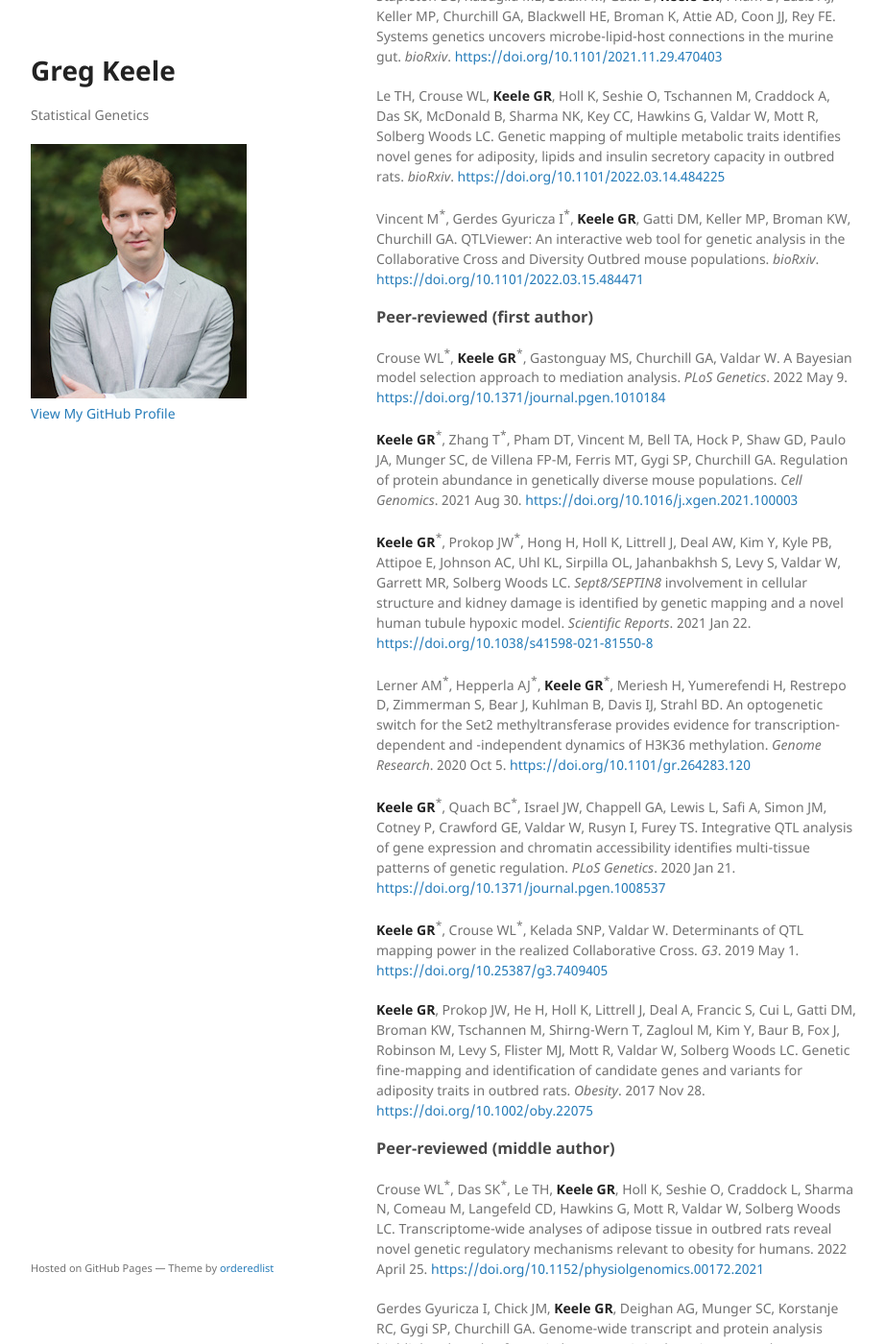
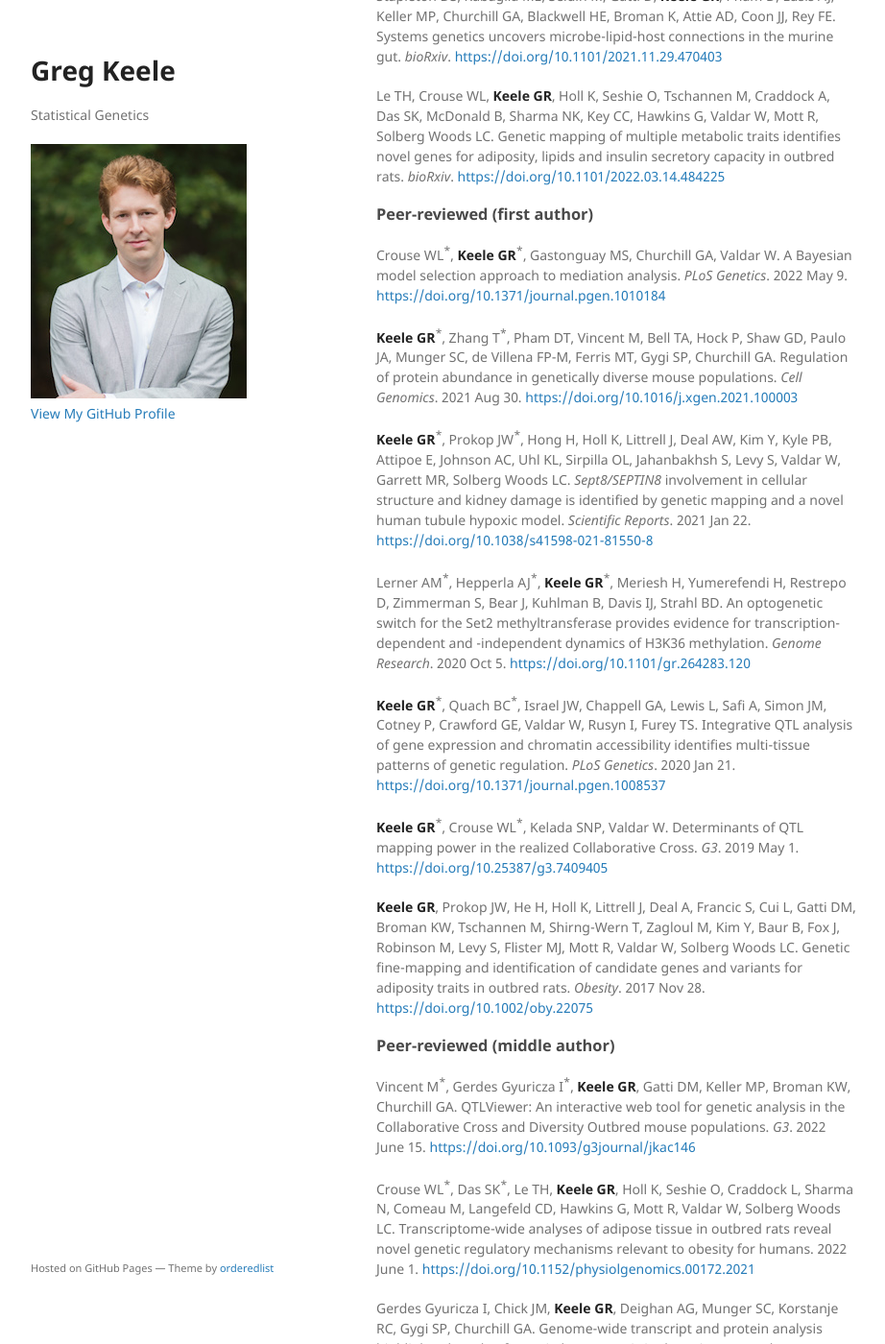
Before and after one commit to gkeele/gkeele.github.io, a Jekyll site: the page built from publications.md, in a window 1280 px wide and 1400 px high, scrolled down 702 px. Shown: the whole window at 96% size, without its empty margins (178-1100 px from the left). Built offline with Jekyll 4.4.1, drawn with Linux system fonts in a browser that asks for light colours; our own code applies the rules of GitHub Pages for plain Markdown files; part of the change alters nothing that is shown.

Commit message:
Added QTLViewer paper

```diff
--- a/publications.md
+++ b/publications.md
@@ -21,8 +21,6 @@ Zhang Q<sup>\*</sup>, Linke V<sup>\*</sup>, Overmyer KA, Traeger LL, Kashara K,
 
 Le TH, Crouse WL, **Keele GR**, Holl K, Seshie O, Tschannen M, Craddock A, Das SK, McDonald B, Sharma NK, Key CC, Hawkins G, Valdar W, Mott R, Solberg Woods LC. Genetic mapping of multiple metabolic traits identifies novel genes for adiposity, lipids and insulin secretory capacity in outbred rats. *bioRxiv*. [https://doi.org/10.1101/2022.03.14.484225](https://doi.org/10.1101/2022.03.14.484225)
 
-Vincent M<sup>\*</sup>, Gerdes Gyuricza I<sup>\*</sup>, **Keele GR**, Gatti DM, Keller MP, Broman KW, Churchill GA. QTLViewer: An interactive web tool for genetic analysis in the Collaborative Cross and Diversity Outbred mouse populations. *bioRxiv*. [https://doi.org/10.1101/2022.03.15.484471](https://doi.org/10.1101/2022.03.15.484471)
-
 ### Peer-reviewed (first author)
 
 Crouse WL<sup>\*</sup>, **Keele GR**<sup>\*</sup>, Gastonguay MS, Churchill GA, Valdar W. A Bayesian model selection approach to mediation analysis. *PLoS Genetics*. 2022 May 9. [https://doi.org/10.1371/journal.pgen.1010184](https://journals.plos.org/plosgenetics/article?id=10.1371/journal.pgen.1010184#sec031)
@@ -41,7 +39,9 @@ Lerner AM<sup>\*</sup>, Hepperla AJ<sup>\*</sup>, **Keele GR**<sup>\*</sup>, Mer
 
 ### Peer-reviewed (middle author)
 
-Crouse WL<sup>\*</sup>, Das SK<sup>\*</sup>, Le TH, **Keele GR**, Holl K, Seshie O, Craddock L, Sharma N, Comeau M, Langefeld CD, Hawkins G, Mott R, Valdar W, Solberg Woods LC. Transcriptome-wide analyses of adipose tissue in outbred rats reveal novel genetic regulatory mechanisms relevant to obesity for humans. 2022 April 25. [https://doi.org/10.1152/physiolgenomics.00172.2021](https://journals.physiology.org/doi/abs/10.1152/physiolgenomics.00172.2021)
+Vincent M<sup>\*</sup>, Gerdes Gyuricza I<sup>\*</sup>, **Keele GR**, Gatti DM, Keller MP, Broman KW, Churchill GA. QTLViewer: An interactive web tool for genetic analysis in the Collaborative Cross and Diversity Outbred mouse populations. *G3*. 2022 June 15. [https://doi.org/10.1093/g3journal/jkac146](https://doi.org/10.1093/g3journal/jkac146)
+
+Crouse WL<sup>\*</sup>, Das SK<sup>\*</sup>, Le TH, **Keele GR**, Holl K, Seshie O, Craddock L, Sharma N, Comeau M, Langefeld CD, Hawkins G, Mott R, Valdar W, Solberg Woods LC. Transcriptome-wide analyses of adipose tissue in outbred rats reveal novel genetic regulatory mechanisms relevant to obesity for humans. 2022 June 1. [https://doi.org/10.1152/physiolgenomics.00172.2021](https://doi.org/10.1152/physiolgenomics.00172.2021)
 
 Gerdes Gyuricza I, Chick JM, **Keele GR**, Deighan AG, Munger SC, Korstanje RC, Gygi SP, Churchill GA. Genome-wide transcript and protein analysis highlights the role of protein homeostasis in the aging mouse heart. *Genome Research*. 2022 March 11. [https://doi.org/10.1101/gr.275672.121](https://genome.cshlp.org/content/32/5/838.long)
 
```
